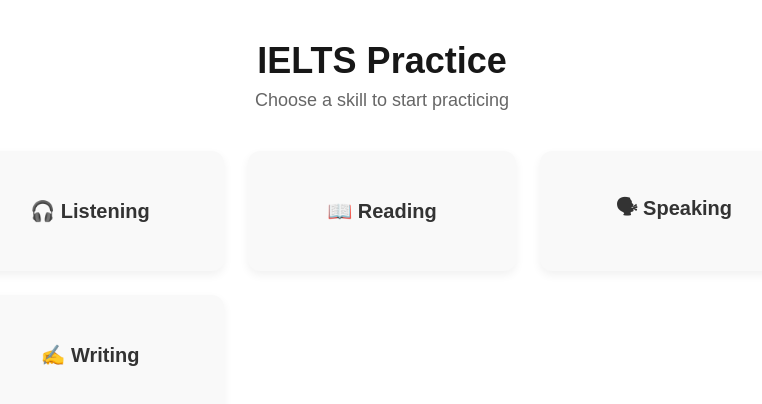
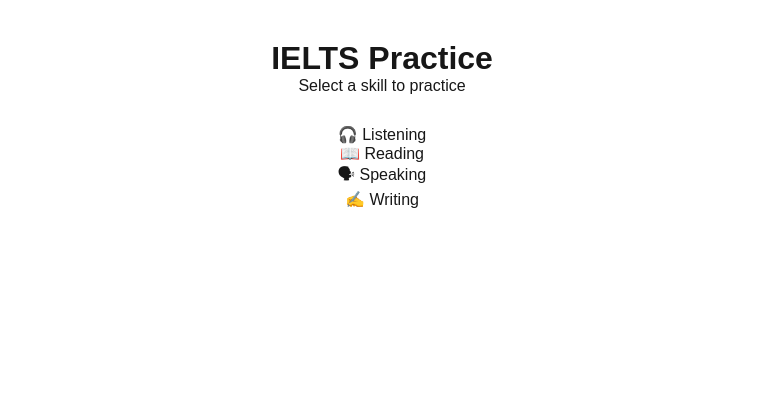
Before and after one commit to annievnnguyen-stack/ielts-practice-site, a Next.js app: page / in a window 1280 px wide. Shown: the top 404 px of the page, without its empty margins (258-1020 px from the left). Built offline with nearby package versions, Linux system fonts and the light colour scheme.

Commit message:
Update home page with navigation links

```diff
--- a/pages/index.js
+++ b/pages/index.js
@@ -2,63 +2,16 @@ import Link from "next/link";
 
 export default function Home() {
   return (
-    <main style={styles.container}>
-      <h1 style={styles.title}>IELTS Practice</h1>
-      <p style={styles.subtitle}>
-        Choose a skill to start practicing
-      </p>
+    <div style={{ padding: "40px", textAlign: "center" }}>
+      <h1>IELTS Practice</h1>
+      <p>Select a skill to practice</p>
 
-      <div style={styles.grid}>
-        <Card href="/listening" title="🎧 Listening" />
-        <Card href="/reading" title="📖 Reading" />
-        <Card href="/speaking" title="🗣 Speaking" />
-        <Card href="/writing" title="✍️ Writing" />
+      <div style={{ marginTop: "30px" }}>
+        <p><Link href="/listening">🎧 Listening</Link></p>
+        <p><Link href="/reading">📖 Reading</Link></p>
+        <p><Link href="/speaking">🗣 Speaking</Link></p>
+        <p><Link href="/writing">✍️ Writing</Link></p>
       </div>
-    </main>
+    </div>
   );
 }
-
-function Card({ href, title }) {
-  return (
-    <Link href={href} style={styles.card}>
-      {title}
-    </Link>
-  );
-}
-
-const styles = {
-  container: {
-    maxWidth: "900px",
-    margin: "0 auto",
-    padding: "40px 24px",
-    textAlign: "center",
-  },
-  title: {
-    fontSize: "36px",
-    marginBottom: "8px",
-  },
-  subtitle: {
-    fontSize: "18px",
-    color: "#666",
-    marginBottom: "40px",
-  },
-  grid: {
-    display: "grid",
-    gridTemplateColumns: "repeat(auto-fit, minmax(200px, 1fr))",
-    gap: "24px",
-  },
-  card: {
-    display: "flex",
-    alignItems: "center",
-    justifyContent: "center",
-    height: "120px",
-    fontSize: "20px",
-    fontWeight: "600",
-    backgroundColor: "#f9f9f9",
-    borderRadius: "12px",
-    textDecoration: "none",
-    color: "#333",
-    boxShadow: "0 4px 10px rgba(0,0,0,0.06)",
-    transition: "transform 0.15s ease, box-shadow 0.15s ease",
-  },
-};
```
